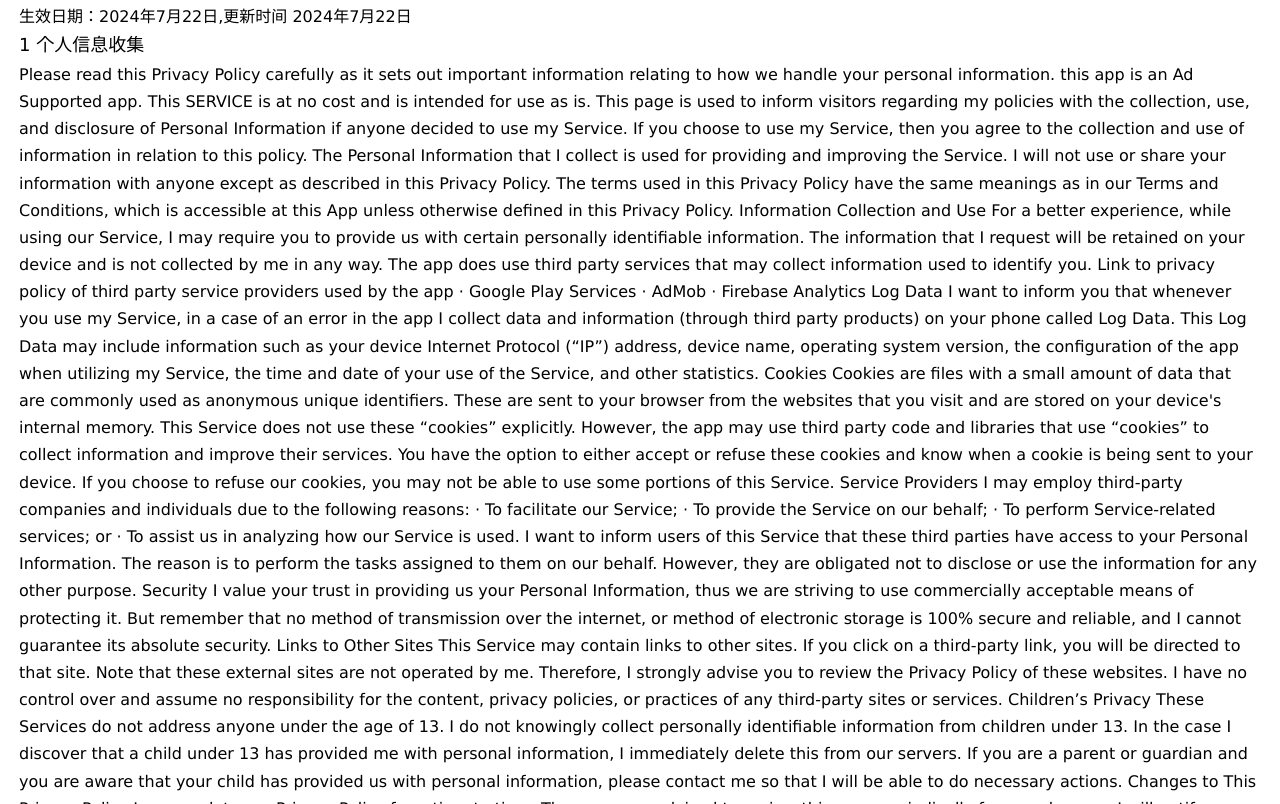
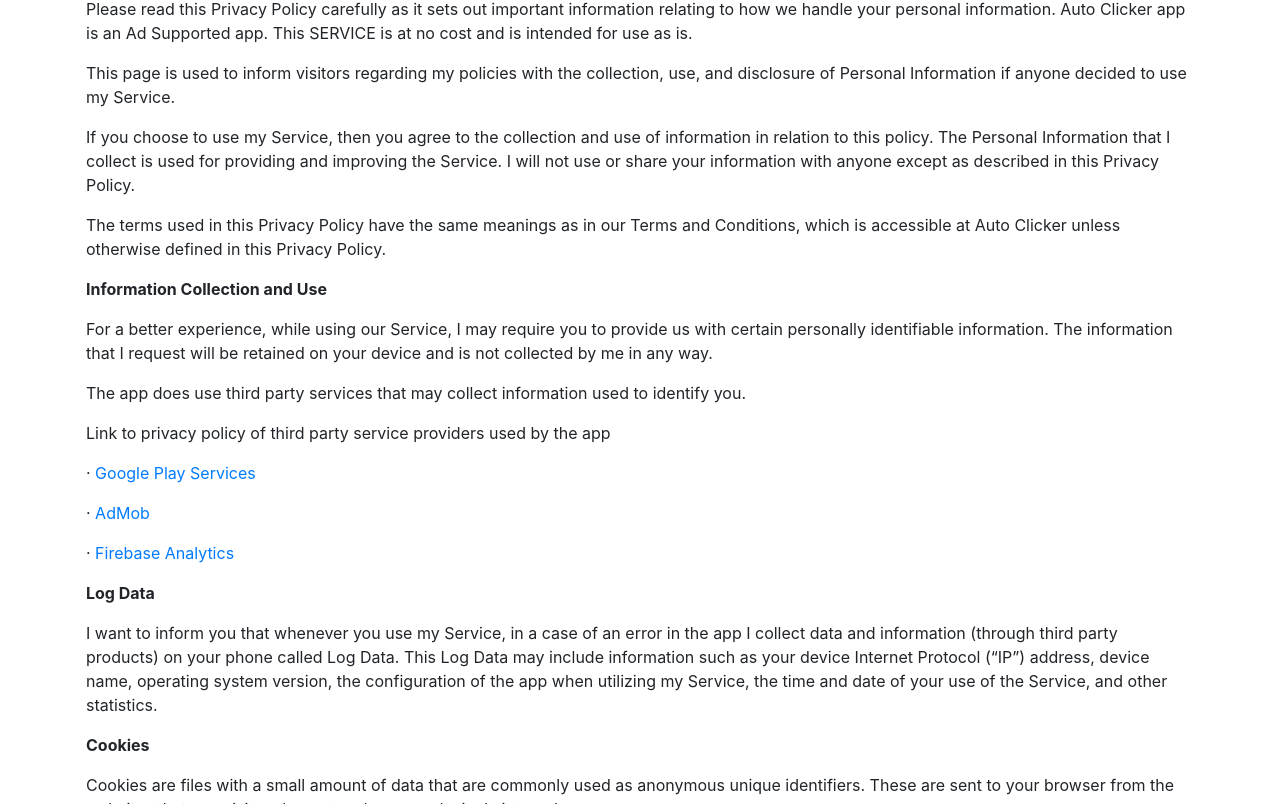
Before and after one commit to jeraypop/xpqgprivacy, a plain HTML site: page index.html in a window 1280 px wide. Shown: the part 46-850 px from the top of the page. Drawn offline with nearby package versions, Linux system fonts and the light colour scheme.

Commit message:
Update index.html

```diff
--- a/index.html
+++ b/index.html
@@ -1,154 +1,61 @@
-<html>
 
-<head>
-    <meta http-equiv="Content-Type" content="text/html; charset=utf-8">
-    <meta name="referrer" content="origin">
-    <meta name="renderer" content="webkit">
-    <title>隐私政策</title>
-    <style>
-        body {
-            background: #fff;
-            color: #000;
-            font-weight: normal;
-            font-family: "lucida Grande", Verdana, "Microsoft YaHei";
-            padding: 0 7px 6px 4px;
-            margin: 0;
-        }
+<!DOCTYPE html>
+<!-- saved from url=(0044)https://www.gcautoclicker.com/privacypolicy/ -->
+<html lang="en"><head><meta http-equiv="Content-Type" content="text/html; charset=UTF-8">
 
-        .MacOS body {
-            font-family: "lucida Grande", Verdana;
-        }
-
-        .qmbox {
-            padding: 0;
-        }
-
-        .qm_con_body_content {
-            height: auto;
-            min-height: 100px;
-            _height: 100px;
-            word-wrap: break-word;
-            font-size: 14px;
-            font-family: "lucida Grande", Verdana, "Microsoft YaHei";
-        }
-
-        .MacOS .qm_con_body_content {
-            font-family: "lucida Grande", Verdana;
-        }
-
-        body.thumb_list_readmail {
-            padding: 0;
-        }
-
-        .thumb_list_readmail #nextnewDiv,
-        .thumb_list_readmail #nextmail_top,
-        .thumb_list_readmail #nextmail_bt {
-            display: none;
-        }
-    </style>
+    <meta http-equiv="X-UA-Compatible" content="IE=edge">
+    <meta name="viewport" content="width=device-width, initial-scale=1">
+    <meta name="description" content="">
+    <title>privacy policy</title>
+    <link href="./policy_files/bootstrap.min.css" rel="stylesheet">
 </head>
-
-<body context="ZC2826-M9~goA13E6klKzNuvrbAG99" module="qmReadMail" md="md" mu="mu" class="">
-<div class="mailcontainer" id="qqmail_mailcontainer">
-    <div id="contentDiv" style="position:relative;font-size:14px;height:auto;padding:15px 15px 10px 15px;z-index:1;zoom:1;line-height:1.7;" class="body">
-        <div id="qm_con_body">
-            <div id="mailContentContainer" class="qmbox qm_con_body_content qqmail_webmail_only" style="">
-                <div>
-                    <div style="text-align: center; font-size: 20px;"><strong>Privacy policy</strong></div>
-                    <div class="STYLE4" style="font-family: Verdana, Arial, Helvetica, sans-serif; font-size: medium;">
-                        生效日期：2024年7月22日,更新时间 2024年7月22日
-                        <div class="titlePage" style="font-size: 18px;">1 个人信息收集</div>
-                        Please read this Privacy Policy carefully as it sets out important information relating to how we handle your personal information. this app is an Ad Supported app. This SERVICE is at no cost and is intended for use as is.
-
-                        This page is used to inform visitors regarding my policies with the collection, use, and disclosure of Personal Information if anyone decided to use my Service.
-
-                        If you choose to use my Service, then you agree to the collection and use of information in relation to this policy. The Personal Information that I collect is used for providing and improving the Service. I will not use or share your information with anyone except as described in this Privacy Policy.
-
-                        The terms used in this Privacy Policy have the same meanings as in our Terms and Conditions, which is accessible at this App unless otherwise defined in this Privacy Policy.
-
-                        Information Collection and Use
-
-                        For a better experience, while using our Service, I may require you to provide us with certain personally identifiable information. The information that I request will be retained on your device and is not collected by me in any way.
-
-                        The app does use third party services that may collect information used to identify you.
-
-                        Link to privacy policy of third party service providers used by the app
-
-                        · Google Play Services
-
-                        · AdMob
-
-                        · Firebase Analytics
-
-                        Log Data
-
-                        I want to inform you that whenever you use my Service, in a case of an error in the app I collect data and information (through third party products) on your phone called Log Data. This Log Data may include information such as your device Internet Protocol (“IP”) address, device name, operating system version, the configuration of the app when utilizing my Service, the time and date of your use of the Service, and other statistics.
-
-                        Cookies
-
-                        Cookies are files with a small amount of data that are commonly used as anonymous unique identifiers. These are sent to your browser from the websites that you visit and are stored on your device's internal memory.
-
-                        This Service does not use these “cookies” explicitly. However, the app may use third party code and libraries that use “cookies” to collect information and improve their services. You have the option to either accept or refuse these cookies and know when a cookie is being sent to your device. If you choose to refuse our cookies, you may not be able to use some portions of this Service.
-
-                        Service Providers
-
-                        I may employ third-party companies and individuals due to the following reasons:
-
-                        · To facilitate our Service;
-
-                        · To provide the Service on our behalf;
-
-                        · To perform Service-related services; or
-
-                        · To assist us in analyzing how our Service is used.
-
-                        I want to inform users of this Service that these third parties have access to your Personal Information. The reason is to perform the tasks assigned to them on our behalf. However, they are obligated not to disclose or use the information for any other purpose.
-
-                        Security
-
-                        I value your trust in providing us your Personal Information, thus we are striving to use commercially acceptable means of protecting it. But remember that no method of transmission over the internet, or method of electronic storage is 100% secure and reliable, and I cannot guarantee its absolute security.
-
-                        Links to Other Sites
-
-                        This Service may contain links to other sites. If you click on a third-party link, you will be directed to that site. Note that these external sites are not operated by me. Therefore, I strongly advise you to review the Privacy Policy of these websites. I have no control over and assume no responsibility for the content, privacy policies, or practices of any third-party sites or services.
-
-                        Children’s Privacy
-
-                        These Services do not address anyone under the age of 13. I do not knowingly collect personally identifiable information from children under 13. In the case I discover that a child under 13 has provided me with personal information, I immediately delete this from our servers. If you are a parent or guardian and you are aware that your child has provided us with personal information, please contact me so that I will be able to do necessary actions.
-
-                        Changes to This Privacy Policy
-
-                        I may update our Privacy Policy from time to time. Thus, you are advised to review this page periodically for any changes. I will notify you of any changes by posting the new Privacy Policy on this page. These changes are effective immediately after they are posted on this page.
-
-                        Contact Us
-
-                        If you have any questions or suggestions about my Privacy Policy, do not hesitate to contact me at quzhuligpt@gmail.com
+<body>
+    <div class="container">
+        <div class="container-fluid" style="padding: 0 0 50px 0">
+            <h3 style="text-align: center;"><strong>Privacy policy</strong></h3>
+            <table>
+                <tbody>
+                <tr>
+                    <td>
+                        <p><a name="TOC-True-Developers-Studio-built-the-Auto-Clicker-app-as-an-Ad-Supported-app.-This-SERVICE-is-provided-by-True-Developers-Studio-at-no-cost-and-is-intended-for-use-as-is.This-page-is-used-to-inform-visitors-regarding-my-policies-with-the-collection-use-and-dis"></a>Please read this Privacy Policy carefully as it sets out important information relating to how we handle your personal information. Auto Clicker&nbsp;app is&nbsp;an Ad Supported app. This SERVICE is at no cost and is intended for use as is.</p>
+                        <p>This page is used to inform visitors regarding my policies with the collection, use, and disclosure of Personal Information if anyone decided to use my Service.</p>
+                        <p>If you choose to use my Service, then you agree to the collection and use of information in relation to this policy. The Personal Information that I collect is used for providing and improving the Service. I will not use or share your information with anyone except as described in this Privacy Policy.</p>
+                        <p>The terms used in this Privacy Policy have the same meanings as in our Terms and Conditions, which is accessible at Auto Clicker&nbsp;unless otherwise defined in this Privacy Policy.</p>
+                        <p><strong>Information Collection and Use</strong></p>
+                        <p>For a better experience, while using our Service, I may require you to provide us with certain personally identifiable information. The information that I request will be retained on your device and is not collected by me in any way.</p>
+                        <p>The app does use third party services that may collect information used to identify you.</p>
+                        <p>Link to privacy policy of third party service providers used by the app</p>
+                        <p>·&nbsp;<a href="https://www.google.com/policies/privacy/">Google Play Services</a></p>
+                        <p>·&nbsp;<a href="https://support.google.com/admob/answer/6128543?hl=en">AdMob</a></p>
+                        <p>·&nbsp;<a href="https://firebase.google.com/policies/analytics">Firebase Analytics</a></p>
+                        <p><strong>Log Data</strong></p>
+                        <p>I want to inform you that whenever you use my Service, in a case of an error in the app I collect data and information (through third party products) on your phone called Log Data. This Log Data may include information such as your device Internet Protocol (“IP”) address, device name, operating system version, the configuration of the app when utilizing my Service, the time and date of your use of the Service, and other statistics.</p>
+                        <p><strong>Cookies</strong></p>
+                        <p>Cookies are files with a small amount of data that are commonly used as anonymous unique identifiers. These are sent to your browser from the websites that you visit and are stored on your device's internal memory.</p>
+                        <p>This Service does not use these “cookies” explicitly. However, the app may use third party code and libraries that use “cookies” to collect information and improve their services. You have the option to either accept or refuse these cookies and know when a cookie is being sent to your device. If you choose to refuse our cookies, you may not be able to use some portions of this Service.</p>
+                        <p><strong>Service Providers</strong></p>
+                        <p>I may employ third-party companies and individuals due to the following reasons:</p>
+                        <p>·&nbsp;To facilitate our Service;</p>
+                        <p>·&nbsp;To provide the Service on our behalf;</p>
+                        <p>·&nbsp;To perform Service-related services; or</p>
+                        <p>·&nbsp;To assist us in analyzing how our Service is used.</p>
+                        <p>I want to inform users of this Service that these third parties have access to your Personal Information. The reason is to perform the tasks assigned to them on our behalf. However, they are obligated not to disclose or use the information for any other purpose.</p>
+                        <p><strong>Security</strong></p>
+                        <p>I value your trust in providing us your Personal Information, thus we are striving to use commercially acceptable means of protecting it. But remember that no method of transmission over the internet, or method of electronic storage is 100% secure and reliable, and I cannot guarantee its absolute security.</p>
+                        <p><strong>Links to Other Sites</strong></p>
+                        <p>This Service may contain links to other sites. If you click on a third-party link, you will be directed to that site. Note that these external sites are not operated by me. Therefore, I strongly advise you to review the Privacy Policy of these websites. I have no control over and assume no responsibility for the content, privacy policies, or practices of any third-party sites or services.</p>
+                        <p><strong>Children’s Privacy</strong></p>
+                        <p>These Services do not address anyone under the age of 13. I do not knowingly collect personally identifiable information from children under 13. In the case I discover that a child under 13 has provided me with personal information, I immediately delete this from our servers. If you are a parent or guardian and you are aware that your child has provided us with personal information, please contact me so that I will be able to do necessary actions.</p>
+                        <p><strong>Changes to This Privacy Policy</strong></p>
+                        <p>I may update our Privacy Policy from time to time. Thus, you are advised to review this page periodically for any changes. I will notify you of any changes by posting the new Privacy Policy on this page. These changes are effective immediately after they are posted on this page.</p>
+                        <p><strong>Contact Us</strong></p>
+                        <p>If you have any questions or suggestions about my Privacy Policy, do not hesitate to contact me at frankwen680@gmail.com</p>
+                    </td>
+                </tr>
+                </tbody>
+            </table>
+        </div>
+    </div>
 
 
-
-
-                    </div>
-                </div>
-                <div></div>
-                <style type="text/css">
-                    .qmbox style,
-                    .qmbox script,
-                    .qmbox head,
-                    .qmbox link,
-                    .qmbox meta {
-                        display: none !important;
-                    }
-                </style>
-            </div>
-        </div>
-        <!-- -->
-        <style>
-            #mailContentContainer .txt {
-                height: auto;
-            }
-        </style>
-    </div>
-</div>
-</body>
-
-</html>
+</body></html>
```
